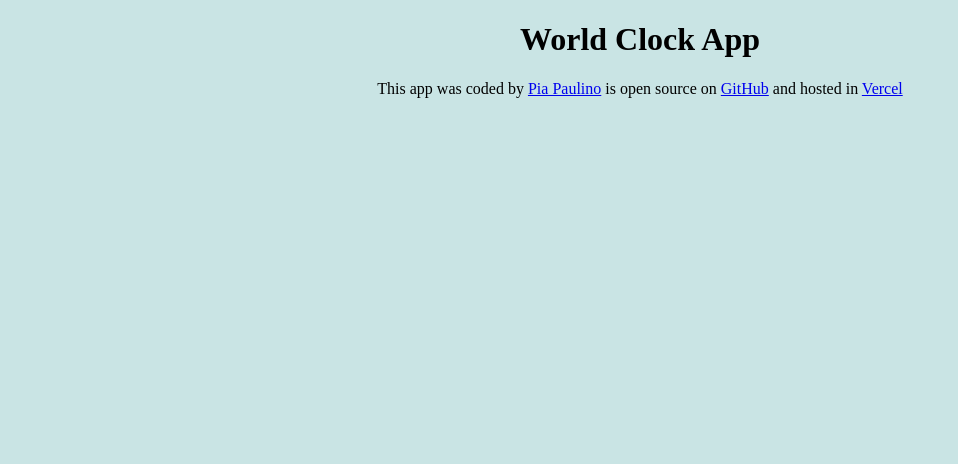
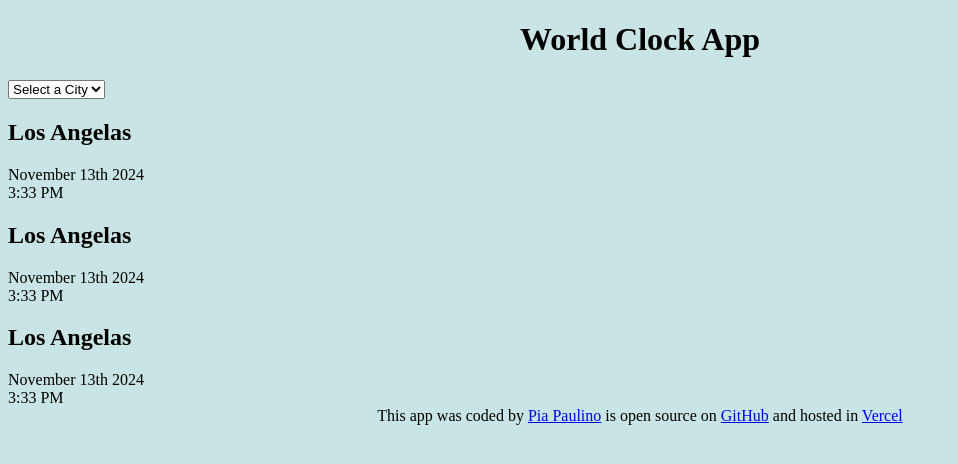
Before and after one commit to Maripia12/World-Time-Clock-App, a plain HTML site: page index.html in a window 1280 px wide. Shown: the whole page, without its empty margins (0-958 px from the left). Drawn offline with Linux system fonts and the light colour scheme.

Commit message:
added basic html

```diff
--- a/index.html
+++ b/index.html
@@ -8,7 +8,36 @@
     <title>World Clock App</title>
   </head>
   <body>
+    <div class="container">
     <h1 class="title">World Clock App</h1>
+
+    <select name="" id="">
+        <option value="">Select a City</option>
+        <option value="">London</option>
+        <option value="">New York</option>
+        <option value="">Tokyo</option>
+        <option value="">Paris</option>
+    </select>
+
+    <div class="city">
+
+        <h2>Los Angelas</h2>
+        <div class="date">November 13th 2024</div>
+        <div class="time">3:33 PM</div>
+    </div>
+    <div class="city">
+
+        <h2>Los Angelas</h2>
+        <div class="date">November 13th 2024</div>
+        <div class="time">3:33 PM</div>
+    </div>
+    <div class="city">
+
+        <h2>Los Angelas</h2>
+        <div class="date">November 13th 2024</div>
+        <div class="time">3:33 PM</div>
+    </div>
+    </div>
 
     <footer>
         This app was coded by
```
